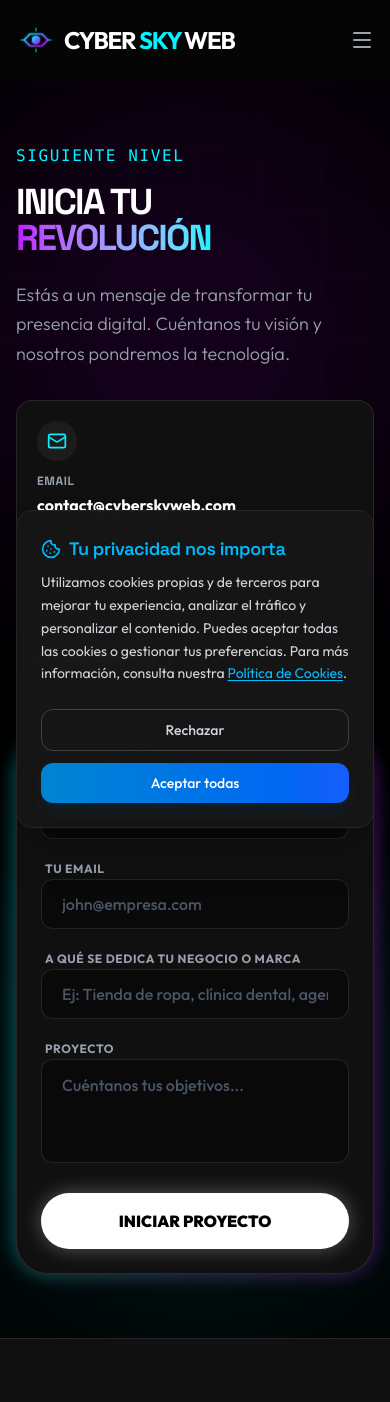
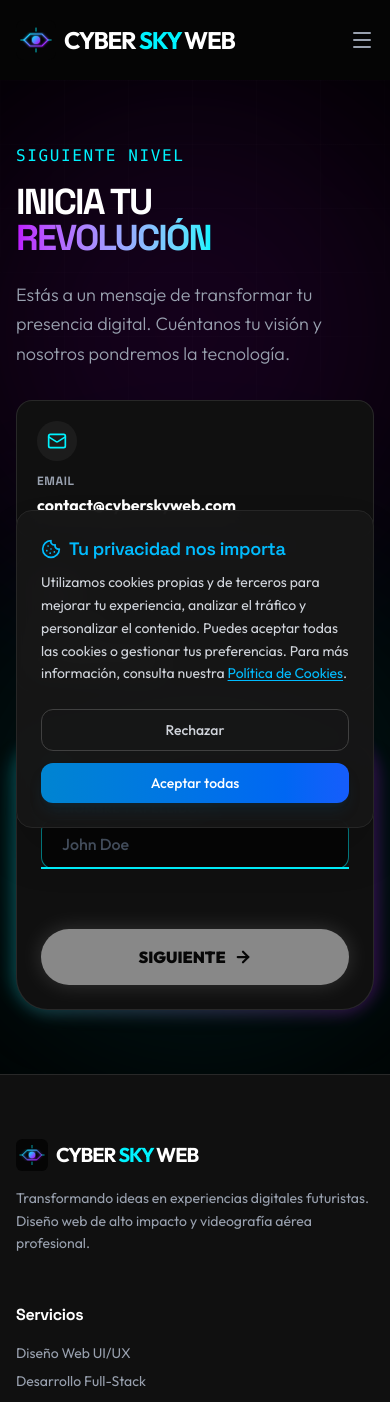
Before and after one commit to hugoug10/skycyberweb, a React (Vite) app: page /empezar in a window 390 px wide. Shown: the top 1402 px of the page. Built offline with nearby package versions, Linux system fonts and the light colour scheme.

Commit message:
feat: convert start-project form into a multi-step wizard
Ask for name, then preferred contact method (phone/email/WhatsApp),
then only the matching contact field, so users provide just the
contact info they prefer instead of both phone and email.

```diff
--- a/src/components/StartProject.jsx
+++ b/src/components/StartProject.jsx
@@ -1,6 +1,6 @@
 import React, { useState } from 'react';
 import { motion, AnimatePresence } from 'framer-motion';
-import { Send, Mail, Phone, MapPin, X, Check, ArrowRight, Zap, MessageSquare } from 'lucide-react';
+import { Send, Mail, Phone, MapPin, X, Check, ArrowRight, ArrowLeft, Zap, MessageSquare } from 'lucide-react';
 
 const SuccessModal = ({ isOpen, onClose }) => {
     return (
@@ -50,20 +50,63 @@ const SuccessModal = ({ isOpen, onClose }) => {
     );
 };
 
-const StartProject = () => {
-    const [formState, setFormState] = useState({
+const CONTACT_METHODS = [
+    { id: 'telefono', label: 'Teléfono', icon: Phone },
+    { id: 'correo', label: 'Correo', icon: Mail },
+    { id: 'whatsapp', label: 'WhatsApp', icon: MessageSquare },
+];
+
+const STEPS = ['name', 'contactMethod', 'contactValue', 'business', 'message'];
+
+const INITIAL_FORM_STATE = {
     name: '',
-        email: '',
+    contactMethod: '',
+    contactValue: '',
     business: '',
     message: '',
     status: 'idle'
-    });
+};
 
+const StartProject = () => {
+    const [formState, setFormState] = useState(INITIAL_FORM_STATE);
+    const [step, setStep] = useState(0);
     const [focusedField, setFocusedField] = useState(null);
+
+    const currentStep = STEPS[step];
+    const isLastStep = step === STEPS.length - 1;
+
+    const isStepValid = () => {
+        switch (currentStep) {
+            case 'name':
+                return formState.name.trim().length > 0;
+            case 'contactMethod':
+                return formState.contactMethod !== '';
+            case 'contactValue':
+                return formState.contactValue.trim().length > 0;
+            case 'business':
+                return formState.business.trim().length > 0;
+            case 'message':
+                return formState.message.trim().length > 0;
+            default:
+                return false;
+        }
+    };
+
+    const handleNext = () => {
+        if (!isStepValid()) return;
+        setStep(prev => Math.min(prev + 1, STEPS.length - 1));
+    };
+
+    const handleBack = () => {
+        setStep(prev => Math.max(prev - 1, 0));
+    };
 
     const handleSubmit = async (e) => {
         e.preventDefault();
+        if (!isStepValid()) return;
         setFormState(prev => ({ ...prev, status: 'submitting' }));
+
+        const contactMethodLabel = CONTACT_METHODS.find(m => m.id === formState.contactMethod)?.label || '';
 
         try {
             const response = await fetch("https://formsubmit.co/ajax/contact.dronyxair@gmail.com", {
@@ -74,7 +117,9 @@ const StartProject = () => {
                 },
                 body: JSON.stringify({
                     name: formState.name,
-                    email: formState.email,
+                    "Vía de contacto preferida": contactMethodLabel,
+                    "Dato de contacto": formState.contactValue,
+                    ...(formState.contactMethod === 'correo' ? { email: formState.contactValue } : {}),
                     business: formState.business,
                     message: formState.message,
                     _subject: "🚀 Nuevo Proyecto: Cyber Sky Web",
@@ -94,7 +139,112 @@ const StartProject = () => {
     };
 
     const handleCloseModal = () => {
-        setFormState({ name: '', email: '', business: '', message: '', status: 'idle' });
+        setFormState(INITIAL_FORM_STATE);
+        setStep(0);
+    };
+
+    const renderField = ({ name, label, type = 'text', placeholder, value, onChange, isTextarea = false }) => (
+        <div className="space-y-2">
+            <label className="text-xs md:text-sm font-bold text-gray-400 uppercase tracking-wider ml-1">{label}</label>
+            <div className="relative group">
+                {isTextarea ? (
+                    <textarea
+                        name={name}
+                        rows="3"
+                        autoFocus
+                        onFocus={() => setFocusedField(name)}
+                        onBlur={() => setFocusedField(null)}
+                        className="w-full bg-black/40 border border-white/10 rounded-xl px-5 py-3 md:px-6 md:py-4 text-white placeholder-gray-600 focus:outline-none focus:border-neon-cyan/50 focus:bg-black/60 transition-all font-medium resize-none leading-relaxed"
+                        placeholder={placeholder}
+                        value={value}
+                        onChange={onChange}
+                    ></textarea>
+                ) : (
+                    <input
+                        type={type}
+                        name={name}
+                        autoFocus
+                        onFocus={() => setFocusedField(name)}
+                        onBlur={() => setFocusedField(null)}
+                        className="w-full bg-black/40 border border-white/10 rounded-xl px-5 py-3 md:px-6 md:py-4 text-white placeholder-gray-600 focus:outline-none focus:border-neon-cyan/50 focus:bg-black/60 transition-all font-medium"
+                        placeholder={placeholder}
+                        value={value}
+                        onChange={onChange}
+                    />
+                )}
+                <div className={`absolute bottom-0 left-0 h-[2px] bg-neon-cyan transition-all duration-300 ${focusedField === name ? 'w-full' : 'w-0'}`}></div>
+            </div>
+        </div>
+    );
+
+    const renderStepContent = () => {
+        switch (currentStep) {
+            case 'name':
+                return renderField({
+                    name: 'name',
+                    label: 'Tu Nombre y Apellidos',
+                    placeholder: 'John Doe',
+                    value: formState.name,
+                    onChange: (e) => setFormState({ ...formState, name: e.target.value })
+                });
+
+            case 'contactMethod':
+                return (
+                    <div className="space-y-2">
+                        <label className="text-xs md:text-sm font-bold text-gray-400 uppercase tracking-wider ml-1">Vía de contacto preferida</label>
+                        <div className="grid grid-cols-1 sm:grid-cols-3 gap-3">
+                            {CONTACT_METHODS.map(({ id, label, icon: Icon }) => (
+                                <button
+                                    key={id}
+                                    type="button"
+                                    onClick={() => setFormState({ ...formState, contactMethod: id, contactValue: '' })}
+                                    className={`flex flex-col items-center justify-center gap-2 p-4 rounded-xl border transition-all font-bold ${formState.contactMethod === id
+                                        ? 'bg-neon-cyan/10 border-neon-cyan text-neon-cyan shadow-[0_0_15px_rgba(0,243,255,0.15)]'
+                                        : 'bg-black/40 border-white/10 text-gray-400 hover:border-white/30 hover:text-white'
+                                        }`}
+                                >
+                                    <Icon size={22} />
+                                    <span className="text-sm">{label}</span>
+                                </button>
+                            ))}
+                        </div>
+                    </div>
+                );
+
+            case 'contactValue': {
+                const isEmail = formState.contactMethod === 'correo';
+                return renderField({
+                    name: 'contactValue',
+                    label: isEmail ? 'Escribe tu correo electrónico' : 'Pon tu número de teléfono',
+                    type: isEmail ? 'email' : 'tel',
+                    placeholder: isEmail ? 'john@empresa.com' : '+34 600 000 000',
+                    value: formState.contactValue,
+                    onChange: (e) => setFormState({ ...formState, contactValue: e.target.value })
+                });
+            }
+
+            case 'business':
+                return renderField({
+                    name: 'business',
+                    label: 'A qué se dedica tu negocio o marca',
+                    placeholder: 'Ej: Tienda de ropa, clínica dental, agencia inmobiliaria...',
+                    value: formState.business,
+                    onChange: (e) => setFormState({ ...formState, business: e.target.value })
+                });
+
+            case 'message':
+                return renderField({
+                    name: 'message',
+                    label: 'Proyecto',
+                    placeholder: 'Cuéntanos tus objetivos...',
+                    value: formState.message,
+                    onChange: (e) => setFormState({ ...formState, message: e.target.value }),
+                    isTextarea: true
+                });
+
+            default:
+                return null;
+        }
     };
 
     return (
@@ -174,94 +324,72 @@ const StartProject = () => {
                         <div className="absolute -inset-1 bg-gradient-to-r from-neon-cyan to-neon-purple rounded-[2.5rem] blur opacity-30 group-hover:opacity-100 transition duration-1000"></div>
 
                         <div className="relative bg-dark-card border border-white/10 rounded-[2rem] p-6 md:p-10 shadow-2xl backdrop-blur-xl">
-                            <form onSubmit={handleSubmit} className="space-y-4 md:space-y-6">
 
-                                <div className="space-y-2">
-                                    <label className="text-xs md:text-sm font-bold text-gray-400 uppercase tracking-wider ml-1">Tu Nombre</label>
-                                    <div className="relative group">
-                                        <input
-                                            type="text"
-                                            name="name"
-                                            required
-                                            onFocus={() => setFocusedField('name')}
-                                            onBlur={() => setFocusedField(null)}
-                                            className="w-full bg-black/40 border border-white/10 rounded-xl px-5 py-3 md:px-6 md:py-4 text-white placeholder-gray-600 focus:outline-none focus:border-neon-cyan/50 focus:bg-black/60 transition-all font-medium"
-                                            placeholder="John Doe"
-                                            value={formState.name}
-                                            onChange={(e) => setFormState({ ...formState, name: e.target.value })}
-                                        />
-                                        <div className={`absolute bottom-0 left-0 h-[2px] bg-neon-cyan transition-all duration-300 ${focusedField === 'name' ? 'w-full' : 'w-0'}`}></div>
-                                    </div>
+                            {/* Progress dots */}
+                            <div className="flex items-center gap-2 mb-6 md:mb-8">
+                                {STEPS.map((_, index) => (
+                                    <div
+                                        key={index}
+                                        className={`h-1.5 rounded-full transition-all duration-300 ${index === step ? 'w-8 bg-neon-cyan' : index < step ? 'w-4 bg-neon-cyan/40' : 'w-4 bg-white/10'
+                                            }`}
+                                    ></div>
+                                ))}
                             </div>
 
-                                <div className="space-y-2">
-                                    <label className="text-xs md:text-sm font-bold text-gray-400 uppercase tracking-wider ml-1">Tu Email</label>
-                                    <div className="relative group">
-                                        <input
-                                            type="email"
-                                            name="email"
-                                            required
-                                            onFocus={() => setFocusedField('email')}
-                                            onBlur={() => setFocusedField(null)}
-                                            className="w-full bg-black/40 border border-white/10 rounded-xl px-5 py-3 md:px-6 md:py-4 text-white placeholder-gray-600 focus:outline-none focus:border-neon-cyan/50 focus:bg-black/60 transition-all font-medium"
-                                            placeholder="john@empresa.com"
-                                            value={formState.email}
-                                            onChange={(e) => setFormState({ ...formState, email: e.target.value })}
-                                        />
-                                        <div className={`absolute bottom-0 left-0 h-[2px] bg-neon-cyan transition-all duration-300 ${focusedField === 'email' ? 'w-full' : 'w-0'}`}></div>
-                                    </div>
+                            <form onSubmit={handleSubmit} className="space-y-4 md:space-y-6">
+                                <div className="min-h-[110px] md:min-h-[120px]">
+                                    <AnimatePresence mode="wait">
+                                        <motion.div
+                                            key={step}
+                                            initial={{ opacity: 0, x: 20 }}
+                                            animate={{ opacity: 1, x: 0 }}
+                                            exit={{ opacity: 0, x: -20 }}
+                                            transition={{ duration: 0.25 }}
+                                        >
+                                            {renderStepContent()}
+                                        </motion.div>
+                                    </AnimatePresence>
                                 </div>
 
-                                <div className="space-y-2">
-                                    <label className="text-xs md:text-sm font-bold text-gray-400 uppercase tracking-wider ml-1">A qué se dedica tu negocio o marca</label>
-                                    <div className="relative group">
-                                        <input
-                                            type="text"
-                                            name="business"
-                                            required
-                                            onFocus={() => setFocusedField('business')}
-                                            onBlur={() => setFocusedField(null)}
-                                            className="w-full bg-black/40 border border-white/10 rounded-xl px-5 py-3 md:px-6 md:py-4 text-white placeholder-gray-600 focus:outline-none focus:border-neon-cyan/50 focus:bg-black/60 transition-all font-medium"
-                                            placeholder="Ej: Tienda de ropa, clínica dental, agencia inmobiliaria..."
-                                            value={formState.business}
-                                            onChange={(e) => setFormState({ ...formState, business: e.target.value })}
-                                        />
-                                        <div className={`absolute bottom-0 left-0 h-[2px] bg-neon-cyan transition-all duration-300 ${focusedField === 'business' ? 'w-full' : 'w-0'}`}></div>
-                                    </div>
-                                </div>
+                                <div className="pt-2 flex items-center gap-3">
+                                    {step > 0 && (
+                                        <button
+                                            type="button"
+                                            onClick={handleBack}
+                                            className="flex-shrink-0 w-14 h-14 md:w-16 md:h-16 flex items-center justify-center rounded-full border border-white/10 text-gray-400 hover:text-white hover:border-white/30 transition-all"
+                                            aria-label="Atrás"
+                                        >
+                                            <ArrowLeft size={20} strokeWidth={3} />
+                                        </button>
+                                    )}
 
-                                <div className="space-y-2">
-                                    <label className="text-xs md:text-sm font-bold text-gray-400 uppercase tracking-wider ml-1">Proyecto</label>
-                                    <div className="relative group">
-                                        <textarea
-                                            name="message"
-                                            rows="3"
-                                            required
-                                            onFocus={() => setFocusedField('message')}
-                                            onBlur={() => setFocusedField(null)}
-                                            className="w-full bg-black/40 border border-white/10 rounded-xl px-5 py-3 md:px-6 md:py-4 text-white placeholder-gray-600 focus:outline-none focus:border-neon-cyan/50 focus:bg-black/60 transition-all font-medium resize-none leading-relaxed"
-                                            placeholder="Cuéntanos tus objetivos..."
-                                            value={formState.message}
-                                            onChange={(e) => setFormState({ ...formState, message: e.target.value })}
-                                        ></textarea>
-                                        <div className={`absolute bottom-0 left-0 h-[2px] bg-neon-cyan transition-all duration-300 ${focusedField === 'message' ? 'w-full' : 'w-0'}`}></div>
-                                    </div>
-                                </div>
-
-                                <div className="pt-2">
+                                    {isLastStep ? (
                                         <button
                                             type="submit"
-                                        disabled={formState.status === 'submitting'}
-                                        className="w-full relative group overflow-hidden bg-white text-black font-black text-base md:text-lg py-4 md:py-5 rounded-full hover:scale-[1.02] transition-all duration-300 shadow-[0_0_20px_rgba(255,255,255,0.3)] hover:shadow-[0_0_30px_rgba(0,243,255,0.4)]"
+                                            disabled={formState.status === 'submitting' || !isStepValid()}
+                                            className="flex-1 relative group overflow-hidden bg-white text-black font-black text-base md:text-lg py-4 md:py-5 rounded-full hover:scale-[1.02] transition-all duration-300 shadow-[0_0_20px_rgba(255,255,255,0.3)] hover:shadow-[0_0_30px_rgba(0,243,255,0.4)] disabled:opacity-50 disabled:hover:scale-100"
                                         >
                                             <span className="relative z-10 flex items-center justify-center gap-2">
                                                 {formState.status === 'submitting' ? 'ENVIANDO...' : 'INICIAR PROYECTO'}
-                                            {!formState.status === 'submitting' && <ArrowRight size={18} className="group-hover:translate-x-1 transition-transform md:w-5 md:h-5" strokeWidth={3} />}
+                                                {formState.status !== 'submitting' && <ArrowRight size={18} className="group-hover:translate-x-1 transition-transform md:w-5 md:h-5" strokeWidth={3} />}
                                             </span>
                                             <div className="absolute inset-0 bg-gradient-to-r from-neon-cyan to-white opacity-0 group-hover:opacity-20 transition-opacity duration-300"></div>
                                         </button>
+                                    ) : (
+                                        <button
+                                            type="button"
+                                            onClick={handleNext}
+                                            disabled={!isStepValid()}
+                                            className="flex-1 relative group overflow-hidden bg-white text-black font-black text-base md:text-lg py-4 md:py-5 rounded-full hover:scale-[1.02] transition-all duration-300 shadow-[0_0_20px_rgba(255,255,255,0.3)] hover:shadow-[0_0_30px_rgba(0,243,255,0.4)] disabled:opacity-50 disabled:hover:scale-100"
+                                        >
+                                            <span className="relative z-10 flex items-center justify-center gap-2">
+                                                SIGUIENTE
+                                                <ArrowRight size={18} className="group-hover:translate-x-1 transition-transform md:w-5 md:h-5" strokeWidth={3} />
+                                            </span>
+                                            <div className="absolute inset-0 bg-gradient-to-r from-neon-cyan to-white opacity-0 group-hover:opacity-20 transition-opacity duration-300"></div>
+                                        </button>
+                                    )}
                                 </div>
-
                             </form>
                         </div>
                     </motion.div>
```
Lines whose indentation alone changed are shown as unchanged.
